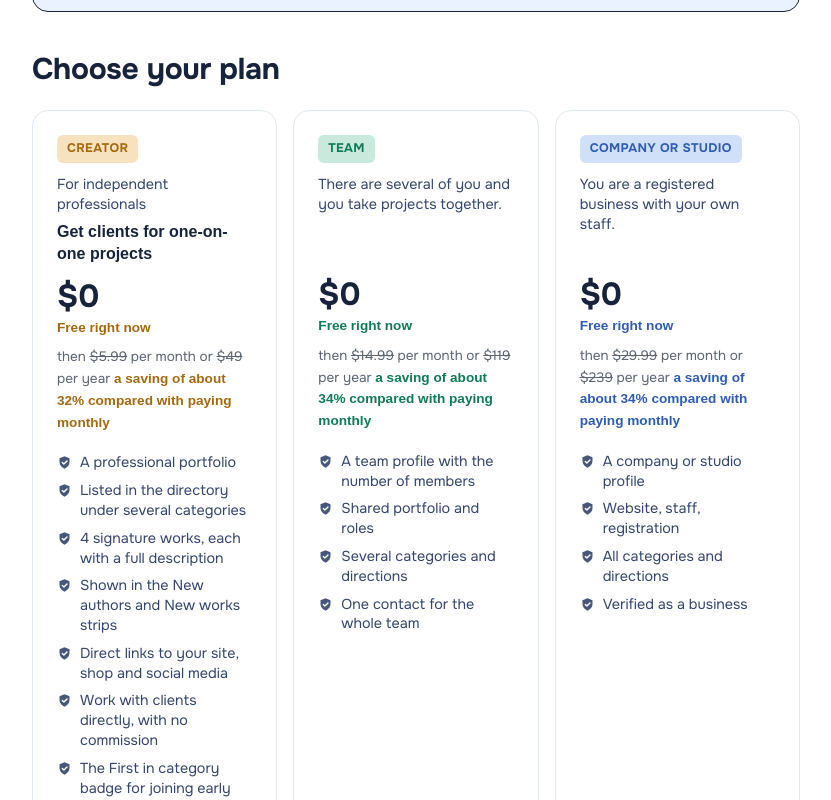
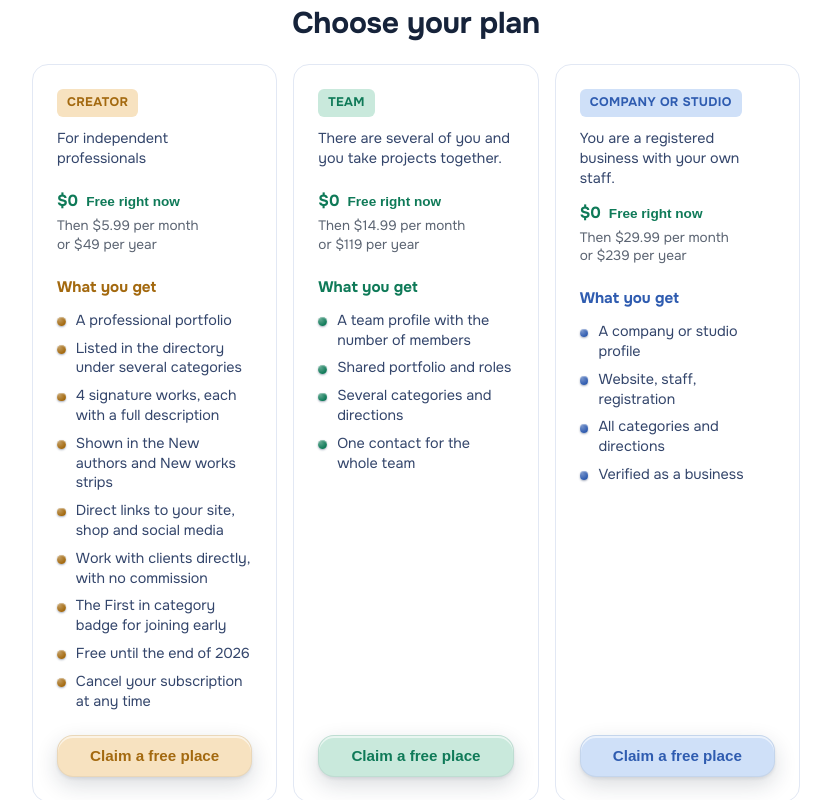
Before and after one commit to dm100usa-oss/no-ai-marketplace, a Next.js app: page /en/pricing in a window 1280 px wide. Shown: the part 600-1400 px from the top of the page, without its empty margins (224-1055 px from the left). Built offline with nearby package versions, Linux system fonts and the light colour scheme; a web font is replaced by a local one.

Commit message:
Add files via upload

```diff
--- a/src/app/globals.css
+++ b/src/app/globals.css
@@ -351,6 +351,42 @@ a { color: inherit; text-decoration: none; }
 .tile:active { transform: translateY(1px); box-shadow: inset 0 1px 0 rgba(255,255,255,0.3), 0 1px 3px rgba(22,35,58,0.12); }
 
 .tile-title { font-family: var(--font-display); font-weight: 600; font-size: 1rem; }
+
+/* Plan button on the pricing page.
+
+   The tile's relief in a button shape: same inset highlight, same raise,
+   same lift on hover and press on click. Background and text colour are
+   set per plan on the element itself, so the button carries the colour of
+   the card it stands in and reads as part of it rather than as a generic
+   grey control at the bottom. */
+.tile-btn {
+  display: flex;
+  align-items: center;
+  justify-content: center;
+  gap: 0.5rem;
+  width: 100%;
+  padding: 0.72rem 1rem;
+  border-radius: var(--radius-card);
+  border: 1px solid rgba(22, 35, 58, 0.06);
+  font-family: var(--font-display);
+  font-weight: 600;
+  font-size: 0.95rem;
+  line-height: 1.1;
+  text-align: center;
+  cursor: pointer;
+  transition: transform 0.12s ease, box-shadow 0.12s ease;
+  box-shadow:
+    inset 0 2px 0 rgba(255, 255, 255, 0.6),
+    var(--shadow-raise);
+}
+.tile-btn:hover {
+  transform: translateY(-2px);
+  box-shadow: inset 0 2px 0 rgba(255, 255, 255, 0.6), var(--shadow-raise-hover);
+}
+.tile-btn:active {
+  transform: translateY(1px);
+  box-shadow: inset 0 1px 0 rgba(255, 255, 255, 0.3), 0 1px 3px rgba(22, 35, 58, 0.12);
+}
 
 /* ----------------------------------------------------------------
    Layout helpers
--- a/src/components/CheckoutButton.tsx
+++ b/src/components/CheckoutButton.tsx
@@ -19,6 +19,7 @@ export function CheckoutButton({
   plan,
   period,
   className,
+  style,
 }: {
   lang: Locale;
   href: string;
@@ -26,6 +27,8 @@ export function CheckoutButton({
   plan: PlanId;
   period: BillingPeriod;
   className: string;
+  /** Set by the caller so the button can carry its plan's own colour. */
+  style?: React.CSSProperties;
 }) {
   const external = isExternalCheckout(href);
 
@@ -45,6 +48,7 @@ export function CheckoutButton({
         rel="noopener noreferrer"
         onClick={onClick}
         className={className}
+        style={style}
       >
         {label}
       </a>
@@ -52,7 +56,7 @@ export function CheckoutButton({
   }
 
   return (
-    <Link href={localizeHref(lang, href)} onClick={onClick} className={className}>
+    <Link href={localizeHref(lang, href)} onClick={onClick} className={className} style={style}>
       {label}
     </Link>
   );
--- a/src/components/PlansTable.tsx
+++ b/src/components/PlansTable.tsx
@@ -2,7 +2,6 @@ import { plans, PLAN_ORDER, freeTier, planCheckoutHref, site } from "@/lib/confi
 import type { PlanId } from "@/lib/config";
 import { freeUntilLabel } from "@/lib/free-date";
 import { CheckoutButton } from "./CheckoutButton";
-import { CheckShield } from "./icons";
 import type { Dictionary } from "@/i18n/types";
 import type { Locale } from "@/i18n/config";
 
@@ -24,10 +23,25 @@ import type { Locale } from "@/i18n/config";
  */
 
 /** Same tones the catalog cards and the join picker use per type. */
-const TONES: Record<PlanId, { bg: string; ink: string }> = {
-  creator: { bg: "#f7e2c0", ink: "#a3690f" },
-  team: { bg: "#c9e9dc", ink: "#0f7a58" },
-  company: { bg: "#cfe0f8", ink: "#2f5cb0" },
+/** `dot` is the homepage bullet built in the card's own ink: highlight at
+ *  30/30, the ink itself at 70%, a darker edge at the rim. Written out per
+ *  tone rather than computed, so the three beads can be adjusted by eye. */
+const TONES: Record<PlanId, { bg: string; ink: string; dot: string }> = {
+  creator: {
+    bg: "#f7e2c0",
+    ink: "#a3690f",
+    dot: "radial-gradient(circle at 30% 30%, #c0995c, #a3690f 70%, #82540c)",
+  },
+  team: {
+    bg: "#c9e9dc",
+    ink: "#0f7a58",
+    dot: "radial-gradient(circle at 30% 30%, #5ca58d, #0f7a58 70%, #0c6246)",
+  },
+  company: {
+    bg: "#cfe0f8",
+    ink: "#2f5cb0",
+    dot: "radial-gradient(circle at 30% 30%, #7290c9, #2f5cb0 70%, #264a8d)",
+  },
 };
 
 export function PlansTable({ lang, dict }: { lang: Locale; dict: Dictionary }) {
@@ -56,7 +70,7 @@ export function PlansTable({ lang, dict }: { lang: Locale; dict: Dictionary }) {
       {/* One heading over the row instead of the word "plan" repeated on
           every card. It names what the three cards are and tells the
           visitor what to do with them, in one place rather than three. */}
-      <h2 className="mt-10">{dict.pricing.chooseTitle}</h2>
+      <h2 className="mt-10 text-center">{dict.pricing.chooseTitle}</h2>
 
       {/* Plans */}
       <div className="mt-6 grid gap-4 md:grid-cols-3">
@@ -83,7 +97,7 @@ export function PlansTable({ lang, dict }: { lang: Locale; dict: Dictionary }) {
                   different heights, and a row of three where the middle
                   price sits higher than its neighbours reads as broken
                   rather than as a hierarchy. */}
-              <div className="mt-3 md:min-h-[5.5rem]">
+              <div className="mt-3 md:min-h-[3rem]">
                 <p className="text-[0.9rem] leading-snug" style={{ color: "var(--color-muted)" }}>
                   {dict.pricing.planFor[id]}
                 </p>
@@ -103,39 +117,62 @@ export function PlansTable({ lang, dict }: { lang: Locale; dict: Dictionary }) {
               </div>
 
               <div className="mt-4">
+                {/* Price and "Сейчас бесплатно" on one line, in the same
+                    green. The words are what the figure means, so they read
+                    as one statement rather than as a number with a caption
+                    under it. Baseline alignment keeps them sitting level
+                    despite the difference in size. */}
                 <p
-                  className="text-[2rem] font-bold leading-none"
-                  style={{ fontFamily: "var(--font-display)", color: "var(--color-ink)" }}
+                  className="flex items-baseline gap-2 leading-none"
+                  style={{ fontFamily: "var(--font-display)", color: "#0f7a58" }}
                 >
-                  {freeTier.priceLabel}
+                  <span className="text-[1rem] font-bold">{freeTier.priceLabel}</span>
+                  <span className="text-[0.85rem] font-semibold">
+                    {dict.pricing.freeNowLabel}
+                  </span>
                 </p>
-                <p className="mt-1 text-[0.85rem] font-semibold" style={{ color: tone.ink }}>
-                  {dict.pricing.freeNowLabel}
-                </p>
-                {/* Both prices at once. "потом" is what keeps a struck-out
-                    figure from reading as "was 49, now 0 forever": it is
-                    the price that starts later, not a discount already
-                    taken. */}
-                <p className="mt-2 text-[0.85rem]" style={{ color: "var(--color-muted-soft)" }}>
-                  {dict.pricing.laterPrefix}{" "}
-                  <span style={{ textDecoration: "line-through" }}>
-                    {plan.monthly.priceLabel}
-                  </span>{" "}
-                  {dict.pricing.perMonth} {dict.pricing.orWord}{" "}
-                  <span style={{ textDecoration: "line-through" }}>
-                    {plan.yearly.priceLabel}
-                  </span>{" "}
-                  {dict.pricing.perYear}{" "}
-                  <span className="font-semibold" style={{ color: tone.ink }}>
-                    {dict.pricing.saveLabel.replace("{n}", plan.savingLabel)}
-                  </span>
+                {/* What it costs once the free places are gone: the month on
+                    one line, the year under it. The prices are no longer
+                    struck through. "Далее" already says they start later, and
+                    a struck figure next to $0 reads as a discount already
+                    taken rather than as a price still to come. */}
+                <p
+                  className="mt-2 text-[0.85rem] leading-snug"
+                  style={{ color: "var(--color-muted-soft)" }}
+                >
+                  {dict.pricing.laterPrefix} {plan.monthly.priceLabel} {dict.pricing.perMonth}
+                  <br />
+                  {dict.pricing.orWord} {plan.yearly.priceLabel} {dict.pricing.perYear}
                 </p>
               </div>
 
-              <ul className="mt-5 space-y-2" style={{ color: "var(--color-muted)" }}>
+              {/* The list gets a heading of its own, in the card's own colour,
+                  so the reader knows the lines under it answer one question
+                  rather than continuing the price. */}
+              <p
+                className="mt-5 text-[0.95rem] font-bold"
+                style={{ fontFamily: "var(--font-display)", color: tone.ink }}
+              >
+                {dict.pricing.includedTitle}
+              </p>
+
+              <ul className="mt-3 space-y-2" style={{ color: "var(--color-muted)" }}>
                 {dict.pricing.planFeatures[id].map((line) => (
-                  <li key={line} className="flex gap-2 text-[0.9rem] leading-snug">
-                    <CheckShield size={15} className="mt-0.5 shrink-0" />
+                  <li key={line} className="flex items-start gap-2.5 text-[0.9rem] leading-snug">
+                    {/* The same glossy bead the homepage lists use, so the
+                        two pages read as one site. Here it takes the card's
+                        own colour instead of the site blue. */}
+                    <span
+                      aria-hidden="true"
+                      className="mt-[0.4rem] shrink-0 rounded-full"
+                      style={{
+                        width: "0.55rem",
+                        height: "0.55rem",
+                        background: tone.dot,
+                        boxShadow:
+                          "0 1px 2px rgba(30,50,90,0.4), inset 0 1px 1px rgba(255,255,255,0.45)",
+                      }}
+                    />
                     <span>{line}</span>
                   </li>
                 ))}
@@ -148,7 +185,8 @@ export function PlansTable({ lang, dict }: { lang: Locale; dict: Dictionary }) {
                   label={dict.pricing.claimFree}
                   plan={id}
                   period="yearly"
-                  className="btn btn-quiet btn-full"
+                  className="tile-btn"
+                  style={{ background: tone.bg, color: tone.ink }}
                 />
               </div>
             </div>
--- a/src/i18n/dictionaries/en.ts
+++ b/src/i18n/dictionaries/en.ts
@@ -301,7 +301,7 @@ export const en: Dictionary = {
     intro:
       "One plan per participant type. A creator pays for themselves, a team for the team, a company for the company. You pay to list a profile and nothing else: there is no commission on your work, and clients pay you directly.",
     headline:
-      "Win clients who come back, on a platform people visit to hire, not to browse.",
+      "Win new clients for long-term work on No AI Directory, a platform people come to for hiring, not for browsing.",
     chooseTitle: "Choose your plan",
     orWord: "or",
     freeBannerTitle: "The first {n} profiles are free",
@@ -312,7 +312,8 @@ export const en: Dictionary = {
     billedMonthly: "Monthly",
     billedYearly: "Yearly",
     saveLabel: "a saving of about {n} compared with paying monthly",
-    laterPrefix: "then",
+    laterPrefix: "Then",
+    includedTitle: "What you get",
     planNames: {
       creator: "Creator",
       team: "Team",
@@ -324,7 +325,7 @@ export const en: Dictionary = {
       company: "You are a registered business with your own staff.",
     },
     planPitch: {
-      creator: "Get clients for one-on-one projects",
+      creator: "",
       team: "",
       company: "",
     },
--- a/src/i18n/types.ts
+++ b/src/i18n/types.ts
@@ -248,6 +248,7 @@ export interface Dictionary {
     saveLabel: string; // "Save {n}"
     /** Word in front of the price that starts once the free places end. */
     laterPrefix: string;
+    includedTitle: string;
     /** One block per participant type. */
     planNames: { creator: string; team: string; company: string };
     /** The line under the intro, the reason to be on this page at all. */
```
Also changed, not shown: src/app/[lang]/pricing/page.tsx (+16 -8 lines), src/i18n/dictionaries/ru.ts (+5 -4 lines), 1 other file (tests, documents, lock files or other folders).
